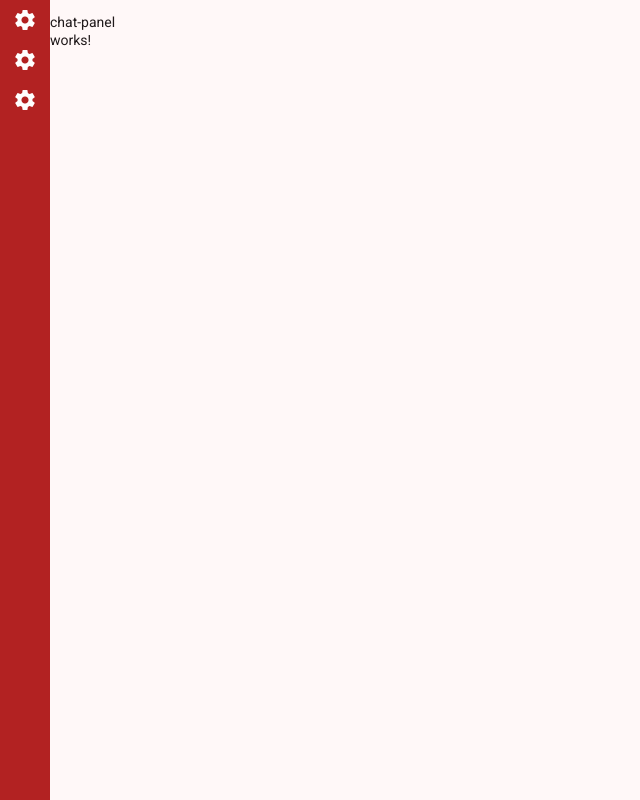
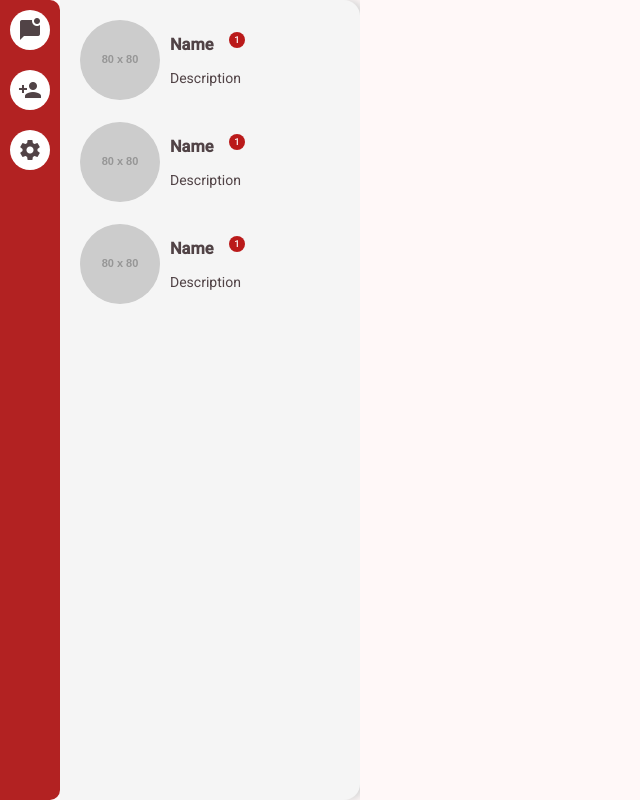
Before and after one commit to lfHagy/GoChat, an Angular app in the folder angular-client/: page /home in a window 1280 px wide. Shown: the whole page, without its empty margins (0-640 px from the left). Built offline with nearby package versions, Linux system fonts and the light colour scheme.

Commit message:
tweaked sidebar, added route to chat-panel

```diff
--- a/angular-client/src/app/pages/home/chat-panel/chat-panel.html
+++ b/angular-client/src/app/pages/home/chat-panel/chat-panel.html
@@ -1 +1 @@
-<p>chat-panel works!</p>
+chat-panel is here
--- a/angular-client/src/app/pages/home/chat-panel/chat-panel.ts
+++ b/angular-client/src/app/pages/home/chat-panel/chat-panel.ts
@@ -7,5 +7,4 @@ import { Component } from '@angular/core';
   styleUrl: './chat-panel.scss'
 })
 export class ChatPanel {
-
 }
--- a/angular-client/src/app/pages/home/home.html
+++ b/angular-client/src/app/pages/home/home.html
@@ -1,17 +1,22 @@
 <main class="home-wrapper">
-    <aside class="options-ribbon">
-        <button mat-icon-button class="ribbon-button"><mat-icon>settings</mat-icon></button>
-        <button mat-icon-button class="ribbon-button"><mat-icon>settings</mat-icon></button>
-        <button mat-icon-button class="ribbon-button"><mat-icon>settings</mat-icon></button>
-    </aside>
+  <aside class="options-ribbon">
+    <button mat-icon-button class="ribbon-button" (click)="toggleContactBar()">
+      <mat-icon>
+        @if (totalUnreadMessages()) { mark_chat_unread }
+        @else { chat_bubble }
+      </mat-icon>
+    </button>
+    <button mat-icon-button class="ribbon-button"><mat-icon>person_add</mat-icon></button>
+    <button mat-icon-button class="ribbon-button"><mat-icon>settings</mat-icon></button>
+  </aside>
 
-    <mat-sidenav-container class="sidenav-wrapper">
-    <mat-sidenav #contactBar class="contact-bar" mode="side">
+  <mat-sidenav-container class="sidenav-wrapper">
+    <mat-sidenav #contactBar [opened]="contactBarOpen()" class="contact-bar" mode="side">
       <app-contact-bar />
     </mat-sidenav>
 
     <div class="chat-panel">
-      <app-chat-panel />
+      <router-outlet />
     </div>
   </mat-sidenav-container>
 </main>
--- a/angular-client/src/app/pages/home/home.scss
+++ b/angular-client/src/app/pages/home/home.scss
@@ -19,14 +19,14 @@
     display: flex;
     flex-flow: column nowrap;
     align-items: center;
-    justify-items: center;
-    width: 2%;
-    min-width: 50px;
+    width: 3%;
+    min-width: 60px;
+    border-radius: 0 10px 10px 0;
     background-color: firebrick;
-    overflow: hidden;
 
-    mat-icon {
-        color: white;
+    .ribbon-button {
+        background-color: white;
+        margin: 10px;
     }
 }
 
--- a/angular-client/src/app/pages/home/home.ts
+++ b/angular-client/src/app/pages/home/home.ts
@@ -1,22 +1,29 @@
 import { Component, signal } from '@angular/core';
+import { RouterOutlet } from '@angular/router';
 import { ContactBar } from "./contact-bar/contact-bar";
-import { ChatPanel } from "./chat-panel/chat-panel";
 import { MatButtonModule } from '@angular/material/button';
 import { MatIconModule } from '@angular/material/icon';
 import { MatSidenavModule } from '@angular/material/sidenav';
+import { MatBadgeModule } from '@angular/material/badge';
 
 @Component({
   selector: 'app-home',
   imports: [
+    RouterOutlet,
     ContactBar,
-    ChatPanel,
     MatButtonModule,
     MatIconModule,
-    MatSidenavModule
+    MatSidenavModule,
+    MatBadgeModule
   ],
   templateUrl: './home.html',
   styleUrl: './home.scss'
 })
 export class Home {
-  open = signal(true);
+  contactBarOpen = signal(true);
+  totalUnreadMessages = signal(1);
+
+  toggleContactBar() { // flip the bar signal
+    this.contactBarOpen.set(!this.contactBarOpen());
+  }
 }
```
Also changed, not shown: angular-client/src/app/app.routes.ts (+7 -0 lines).
